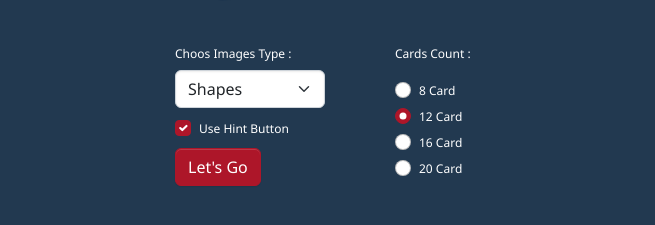
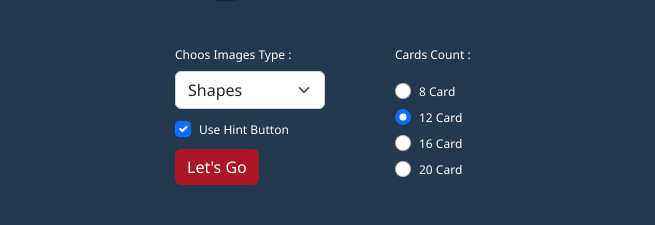
Before and after one commit to Abu-alwafa/memory-cards-game-angular, an Angular app: page /home in a window 1280 px wide. Shown: the part 447-672 px from the top of the page, without its empty margins (315-970 px from the left). Built offline with nearby package versions, Linux system fonts and the light colour scheme.

Commit message:
second commit

```diff
--- a/angular.json
+++ b/angular.json
@@ -107,6 +107,9 @@
             ],
             "scripts": []
           }
+        },
+        "deploy": {
+          "builder": "angular-cli-ghpages:deploy"
         }
       }
     }
--- a/package.json
+++ b/package.json
@@ -29,6 +29,7 @@
     "@angular/compiler-cli": "~13.3.0",
     "@types/jasmine": "~3.10.0",
     "@types/node": "^12.11.1",
+    "angular-cli-ghpages": "^1.0.0",
     "jasmine-core": "~4.0.0",
     "karma": "~6.3.0",
     "karma-chrome-launcher": "~3.1.0",
--- a/src/app/home/home.component.scss
+++ b/src/app/home/home.component.scss
@@ -1,11 +1,9 @@
 // Functions first
 // Variable overrides first
-$primary: #ad1629;
-$enable-shadows: true;
-$prefix: "mo-";
+
 
 // Then import Bootstrap
-@import "../../../node_modules/bootstrap/scss/bootstrap";
+@import "../../../node_modules/bootstrap/dist/css/bootstrap.min.css";
 
 :host {
   height: 100%;
@@ -45,6 +43,10 @@ $prefix: "mo-";
     grid-template-columns: 2fr 1fr;
     padding: 20px 20px 20px 50px;
 
+    button {
+      background: #ad1629 !important;
+      border: none !important;
+    }
 
     label {
       font-size: 12px;
```
Also changed, not shown: 1 other file (tests, documents, lock files or other folders).
